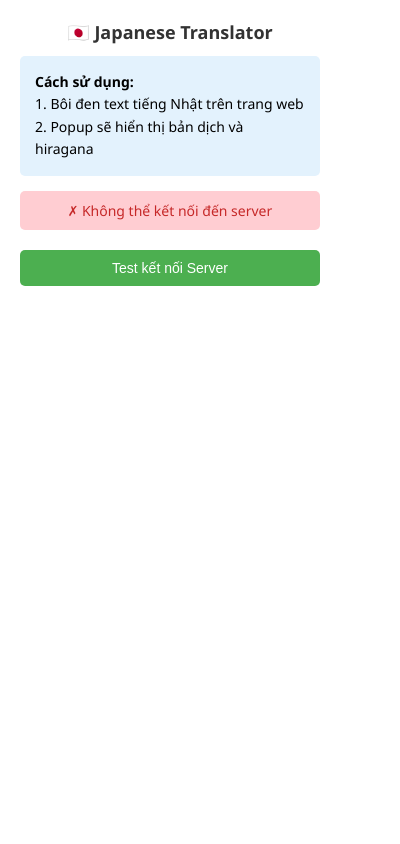
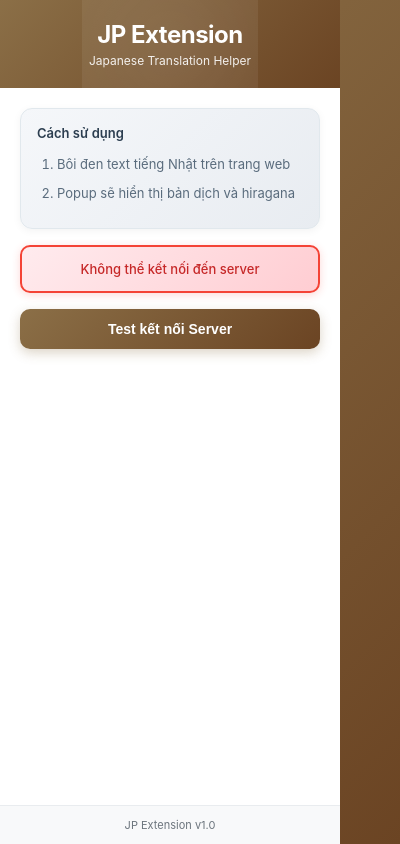
Before and after one commit to NgocThachTN/JPExtension, a browser extension: page popup.html in a window 400 px wide. Drawn offline with Linux system fonts and the light colour scheme; no server answers.

Commit message:
update: UXUI for extension

```diff
--- a/popup.html
+++ b/popup.html
@@ -1,73 +1,254 @@
 <!DOCTYPE html>
-<html>
+<html lang="vi">
   <head>
-  <meta charset="UTF-8">
+    <meta charset="UTF-8" />
+    <meta name="viewport" content="width=device-width, initial-scale=1.0" />
     <style>
+      * {
+        margin: 0;
+        padding: 0;
+        box-sizing: border-box;
+      }
+
       body {
-      width: 300px;
+        width: 340px;
+        font-family: -apple-system, BlinkMacSystemFont, "Segoe UI", "Roboto",
+          "Oxygen", "Ubuntu", "Cantarell", "Fira Sans", "Droid Sans",
+          "Helvetica Neue", sans-serif;
+        background: linear-gradient(135deg, #8b6f47 0%, #6b4423 100%);
+        margin: 0;
+        padding: 0;
+      }
+
+      .popup-container {
+        background: #ffffff;
+        min-height: 100vh;
+        display: flex;
+        flex-direction: column;
+      }
+
+      .header {
+        background: linear-gradient(135deg, #8b6f47 0%, #6b4423 100%);
         padding: 20px;
-      font-family: 'Segoe UI', Tahoma, Geneva, Verdana, sans-serif;
-      margin: 0;
+        text-align: center;
+        color: white;
+        position: relative;
+        overflow: hidden;
       }
-    h1 {
-      font-size: 18px;
-      color: #333;
-      margin-top: 0;
+
+      .header::before {
+        content: "";
+        position: absolute;
+        top: -50%;
+        left: -50%;
+        width: 200%;
+        height: 200%;
+        background: radial-gradient(
+          circle,
+          rgba(255, 255, 255, 0.1) 0%,
+          transparent 70%
+        );
+        animation: rotate 20s linear infinite;
+      }
+
+      @keyframes rotate {
+        0% {
+          transform: rotate(0deg);
+        }
+        100% {
+          transform: rotate(360deg);
+        }
+      }
+
+      .header-content {
+        position: relative;
+        z-index: 1;
+      }
+
+      .logo {
+        font-size: 24px;
+        font-weight: 700;
+        margin-bottom: 4px;
+        letter-spacing: -0.5px;
+      }
+
+      .subtitle {
+        font-size: 12px;
+        opacity: 0.9;
+        font-weight: 400;
+      }
+
+      .content {
+        padding: 20px;
+        flex: 1;
+      }
+
+      .info-card {
+        background: linear-gradient(135deg, #f5f7fa 0%, #e8ecf1 100%);
+        padding: 16px;
+        border-radius: 12px;
+        margin-bottom: 16px;
+        border: 1px solid #e1e8ed;
+        box-shadow: 0 2px 8px rgba(0, 0, 0, 0.05);
+      }
+
+      .info-title {
+        font-size: 13px;
+        font-weight: 600;
+        color: #2c3e50;
+        margin-bottom: 12px;
+      }
+
+      .info-steps {
+        font-size: 13px;
+        color: #5a6c7d;
+        line-height: 1.8;
+      }
+
+      .info-steps ol {
+        margin-left: 20px;
+        padding-left: 0;
+      }
+
+      .info-steps li {
+        margin-bottom: 6px;
+      }
+
+      .status-container {
+        margin-bottom: 16px;
+      }
+
+      .status {
+        padding: 14px 16px;
+        border-radius: 10px;
+        font-size: 13px;
         text-align: center;
+        font-weight: 500;
+        display: flex;
+        align-items: center;
+        justify-content: center;
+        gap: 8px;
+        transition: all 0.3s ease;
+        border: 2px solid transparent;
       }
-    .info {
-      background: #e3f2fd;
-      padding: 15px;
-      border-radius: 5px;
-      margin-bottom: 15px;
-      font-size: 14px;
-      line-height: 1.6;
+
+      .status.connected {
+        background: linear-gradient(135deg, #e8f5e9 0%, #c8e6c9 100%);
+        color: #2e7d32;
+        border-color: #4caf50;
+        box-shadow: 0 2px 8px rgba(76, 175, 80, 0.2);
       }
-    .status {
-      padding: 10px;
-      border-radius: 5px;
-      margin-bottom: 10px;
-      font-size: 14px;
-      text-align: center;
+
+      .status.disconnected {
+        background: linear-gradient(135deg, #ffebee 0%, #ffcdd2 100%);
+        color: #c62828;
+        border-color: #f44336;
+        box-shadow: 0 2px 8px rgba(244, 67, 54, 0.2);
       }
-    .status.connected {
-      background: #c8e6c9;
-      color: #2e7d32;
+
+      .status.checking {
+        background: linear-gradient(135deg, #fff3e0 0%, #ffe0b2 100%);
+        color: #e65100;
+        border-color: #ff9800;
       }
-    .status.disconnected {
-      background: #ffcdd2;
-      color: #c62828;
-    }
+
       button {
         width: 100%;
-      padding: 10px;
-      background: #4CAF50;
+        padding: 12px 16px;
+        background: linear-gradient(135deg, #8b6f47 0%, #6b4423 100%);
         color: white;
         border: none;
-      border-radius: 5px;
+        border-radius: 10px;
         cursor: pointer;
         font-size: 14px;
-      margin-top: 10px;
+        font-weight: 600;
+        transition: all 0.3s ease;
+        box-shadow: 0 4px 12px rgba(139, 111, 71, 0.3);
+        position: relative;
+        overflow: hidden;
       }
+
+      button::before {
+        content: "";
+        position: absolute;
+        top: 50%;
+        left: 50%;
+        width: 0;
+        height: 0;
+        border-radius: 50%;
+        background: rgba(255, 255, 255, 0.3);
+        transform: translate(-50%, -50%);
+        transition: width 0.6s, height 0.6s;
+      }
+
+      button:hover::before {
+        width: 300px;
+        height: 300px;
+      }
+
       button:hover {
-      background: #45a049;
+        transform: translateY(-2px);
+        box-shadow: 0 6px 16px rgba(139, 111, 71, 0.4);
+      }
+
+      button:active {
+        transform: translateY(0);
+      }
+
+      button:disabled {
+        opacity: 0.6;
+        cursor: not-allowed;
+        transform: none;
+      }
+
+      .button-text {
+        position: relative;
+        z-index: 1;
+      }
+
+      .footer {
+        padding: 12px 20px;
+        background: #f8f9fa;
+        border-top: 1px solid #e9ecef;
+        text-align: center;
+        font-size: 11px;
+        color: #6c757d;
       }
     </style>
   </head>
   <body>
-  <h1>🇯🇵 Japanese Translator</h1>
-
-  <div class="info">
-    <strong>Cách sử dụng:</strong><br>
-    1. Bôi đen text tiếng Nhật trên trang web<br>
-    2. Popup sẽ hiển thị bản dịch và hiragana
+    <div class="popup-container">
+      <div class="header">
+        <div class="header-content">
+          <div class="logo">JP Extension</div>
+          <div class="subtitle">Japanese Translation Helper</div>
+        </div>
       </div>
 
-  <div id="status" class="status disconnected">
-    Đang kiểm tra kết nối...
+      <div class="content">
+        <div class="info-card">
+          <div class="info-title">Cách sử dụng</div>
+          <div class="info-steps">
+            <ol>
+              <li>Bôi đen text tiếng Nhật trên trang web</li>
+              <li>Popup sẽ hiển thị bản dịch và hiragana</li>
+            </ol>
+          </div>
         </div>
 
-  <button id="testBtn">Test kết nối Server</button>
+        <div class="status-container">
+          <div id="status" class="status checking">
+            <span>Đang kiểm tra kết nối...</span>
+          </div>
+        </div>
+
+        <button id="testBtn">
+          <span class="button-text">Test kết nối Server</span>
+        </button>
+      </div>
+
+      <div class="footer">JP Extension v1.0</div>
+    </div>
 
     <script src="popup.js"></script>
   </body>
--- a/popup.js
+++ b/popup.js
@@ -12,13 +12,22 @@ document.addEventListener('DOMContentLoaded', function () {
     checkConnection();
   });
 
+  // Hàm cập nhật status với text
+  function updateStatus(text, className) {
+    statusDiv.textContent = text;
+    statusDiv.className = `status ${className}`;
+  }
+
   // Hàm kiểm tra kết nối với server
   async function checkConnection() {
-    statusDiv.textContent = 'Đang kiểm tra...';
-    statusDiv.className = 'status';
+    // Disable button khi đang kiểm tra
+    testBtn.disabled = true;
+    testBtn.querySelector('.button-text').textContent = 'Đang kiểm tra...';
+
+    updateStatus('Đang kiểm tra kết nối...', 'checking');
 
     try {
-      const response = await fetch('https://jpextension.onrender.com/api/health', {
+      const response = await fetch('https://jp-extension.vercel.app/api/health', {
         method: 'GET',
         headers: {
           'Content-Type': 'application/json',
@@ -26,14 +35,16 @@ document.addEventListener('DOMContentLoaded', function () {
       });
 
       if (response.ok) {
-        statusDiv.textContent = '✓ Đã kết nối với server';
-        statusDiv.className = 'status connected';
+        updateStatus('Đã kết nối với server', 'connected');
       } else {
         throw new Error('Server không phản hồi');
       }
     } catch (error) {
-      statusDiv.textContent = '✗ Không thể kết nối đến server';
-      statusDiv.className = 'status disconnected';
+      updateStatus('Không thể kết nối đến server', 'disconnected');
+    } finally {
+      // Enable button sau khi kiểm tra xong
+      testBtn.disabled = false;
+      testBtn.querySelector('.button-text').textContent = 'Test kết nối Server';
     }
   }
 });
```
Lines whose indentation alone changed are shown as unchanged.
